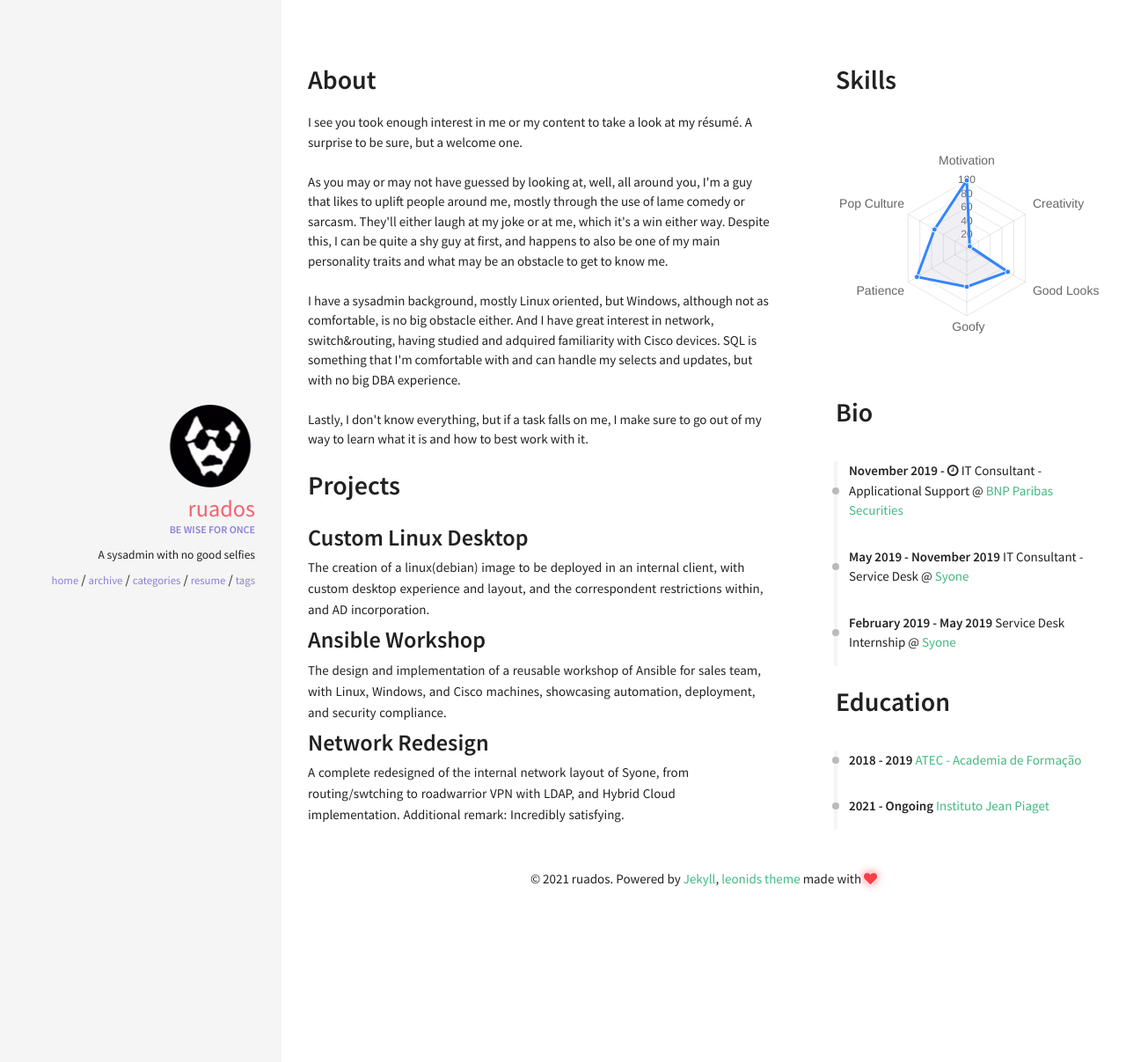
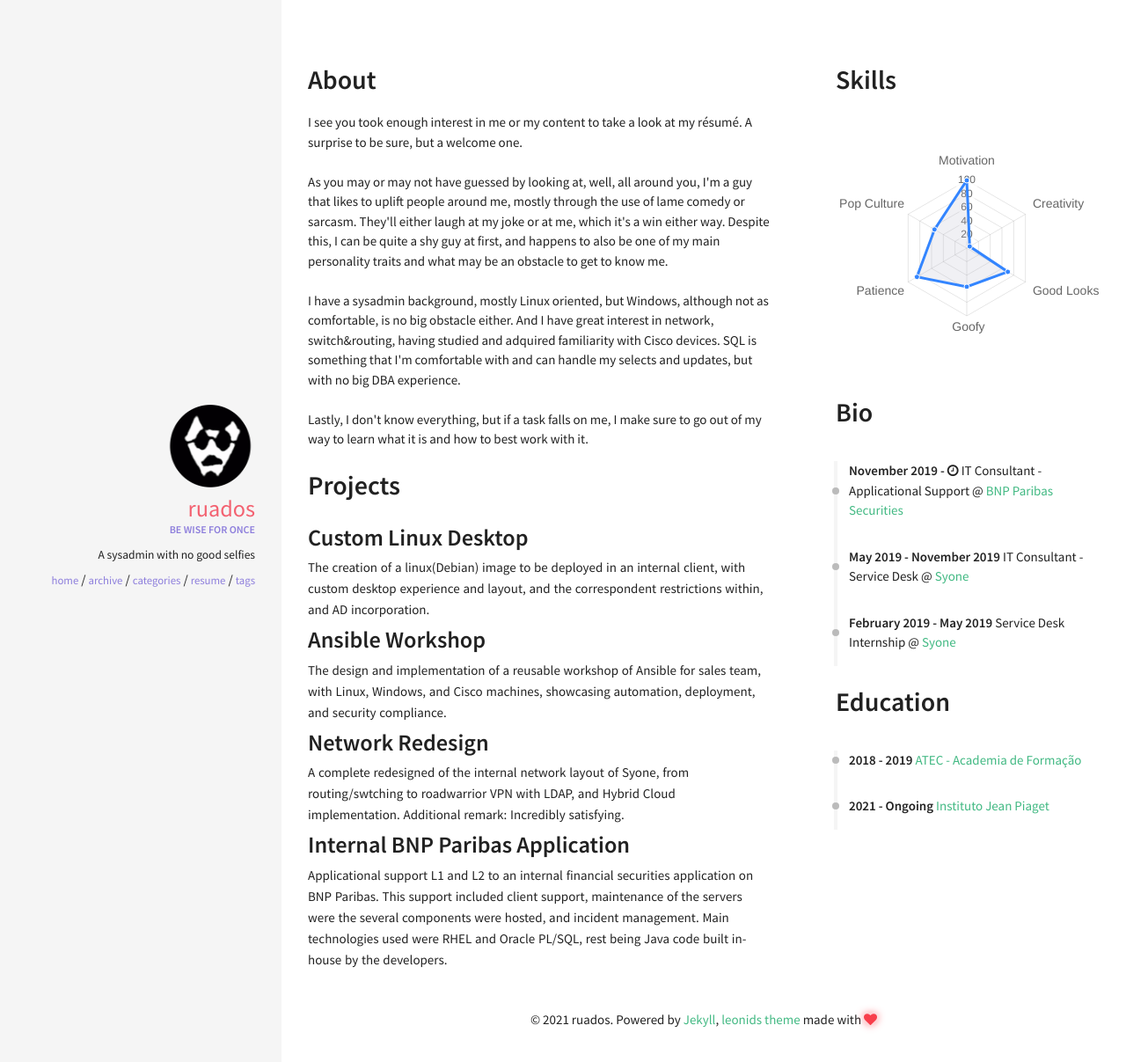
Before and after one commit to Ruados/ruados.github.io, a Jekyll site: the page built from resume.html, in a window 1280 px wide. Shown: the top 1207 px of the page at 88% size. Built offline with Jekyll 4.4.1, drawn with Linux system fonts in a browser that asks for light colours; nearby versions of some CDN libraries.

Commit message:
Update projects.yml

```diff
--- a/_data/index/projects.yml
+++ b/_data/index/projects.yml
@@ -1,8 +1,11 @@
 - name: Custom Linux Desktop
-  descr: "The creation of a linux(debian) image to be deployed in an internal client, with custom desktop experience and layout, and the correspondent restrictions within, and AD incorporation."
+  descr: "The creation of a linux(Debian) image to be deployed in an internal client, with custom desktop experience and layout, and the correspondent restrictions within, and AD incorporation."
 
 - name: Ansible Workshop
   descr: "The design and implementation of a reusable workshop of Ansible for sales team, with Linux, Windows, and Cisco machines, showcasing automation, deployment, and security compliance."
 
 - name: Network Redesign
   descr: "A complete redesigned of the internal network layout of Syone, from routing/swtching to roadwarrior VPN with LDAP, and Hybrid Cloud implementation. Additional remark: Incredibly satisfying."
+
+- name: Internal BNP Paribas Application
+  descr: "Applicational support L1 and L2 to an internal financial securities application on BNP Paribas. This support included client support, maintenance of the servers were the several components were hosted, and incident management. Main technologies used were RHEL and Oracle PL/SQL, rest being Java code built in-house by the developers."
```
